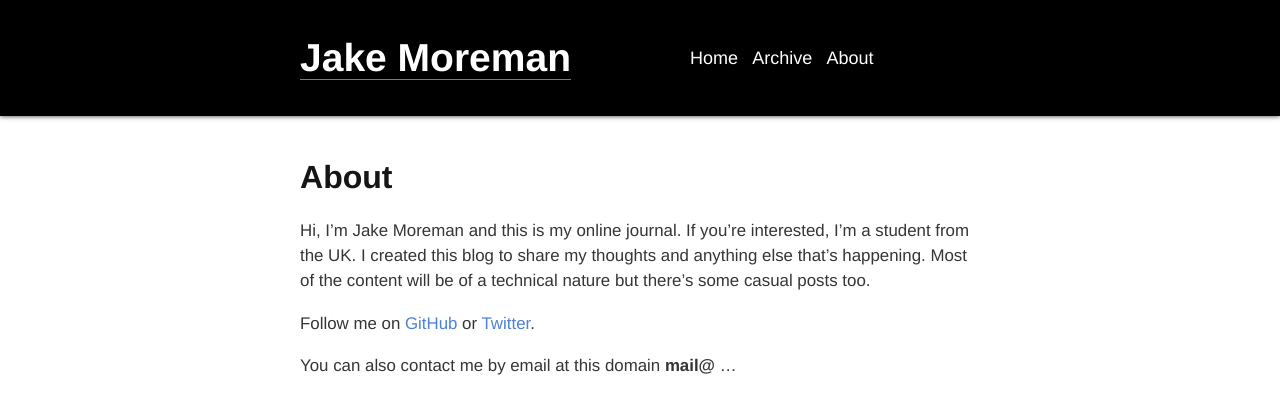
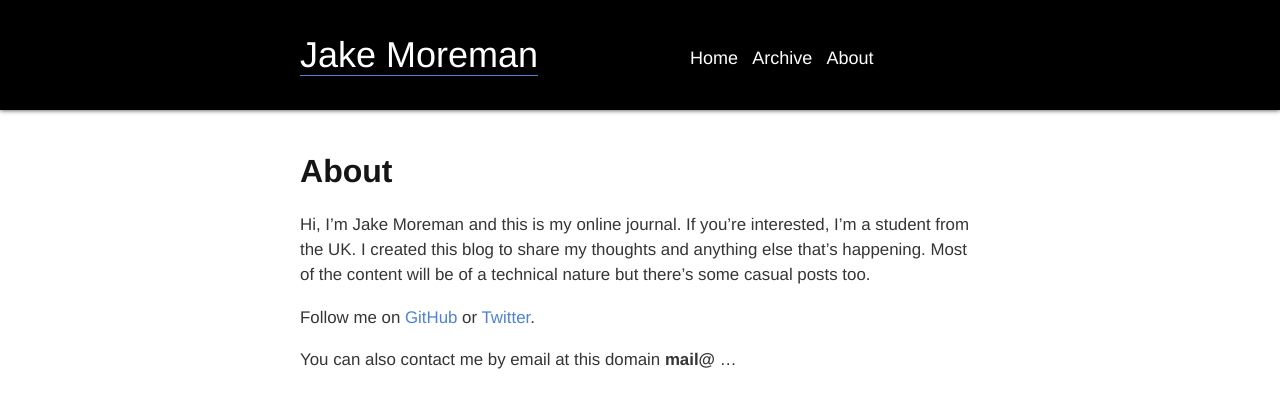
Before and after one commit to jake284773/jmoreman.github.io, a Jekyll site: the page built from about.md, in a window 1280 px wide. Shown: the top 414 px of the page. Built offline with Jekyll 4.4.1, drawn with Linux system fonts in a browser that asks for light colours; nearby versions of some CDN libraries; Markdown is read by kramdown in place of the engine named in the settings.

Commit message:
Resized site title header

```diff
--- a/css/main.css
+++ b/css/main.css
@@ -40,7 +40,10 @@ nav li a:hover {
   color: #fff;
 }
 
-header h1 { font-size: 2.6em; }
+header h1 {
+  font-size: 2.4em;
+  font-weight: normal;
+}
 
 header h1 a, header h1 a:hover {
   text-decoration: none;
```
